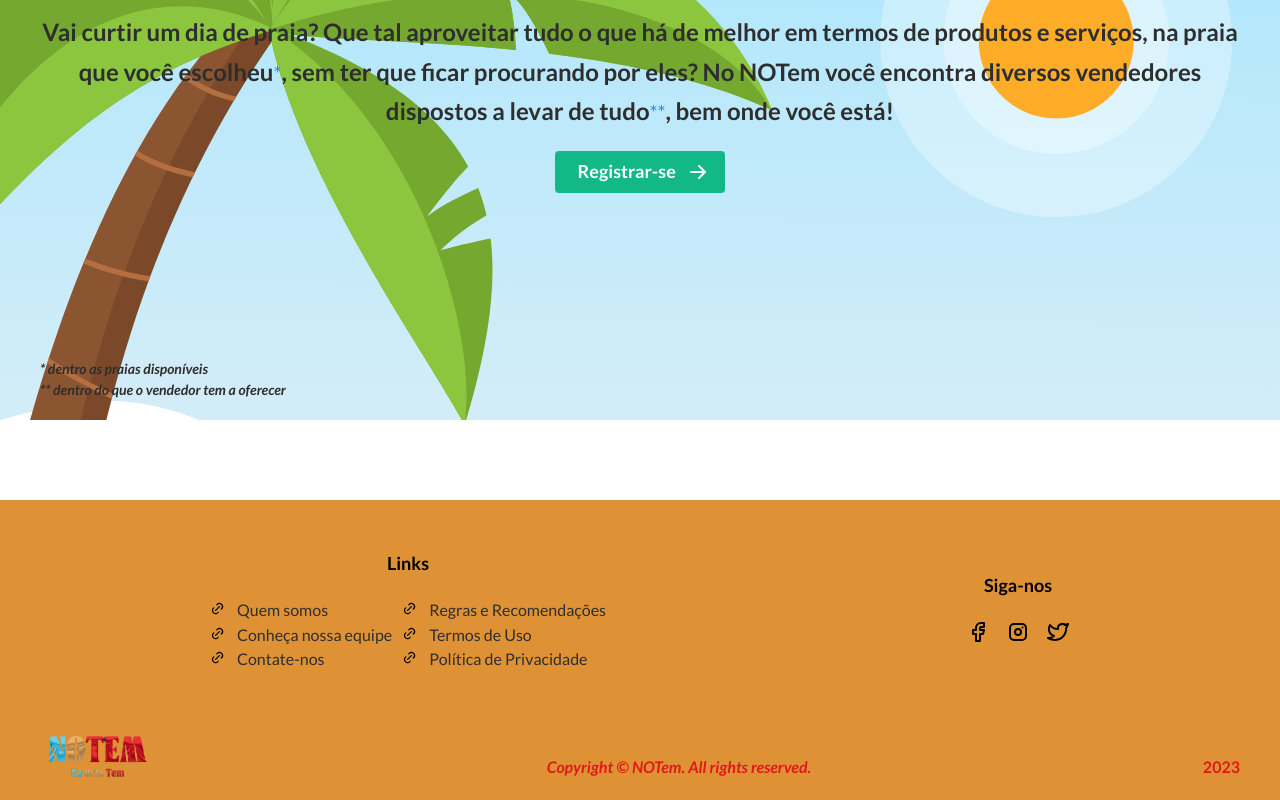
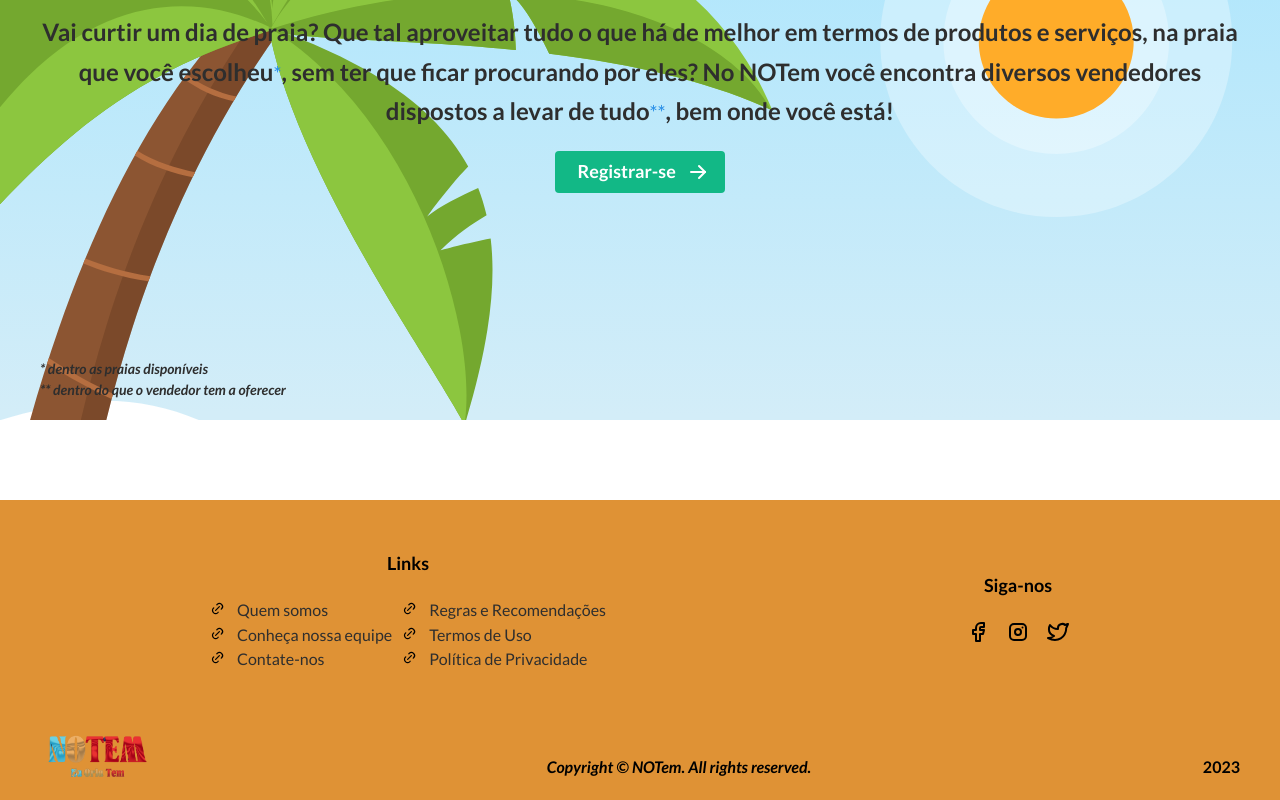
Before and after one commit to bruno-calasans-ifpe/project-notem-client, a React (Vite) app: page / in a window 1280 px wide. Shown: the part 180-980 px from the top of the page. Built offline with nearby package versions, Linux system fonts and the light colour scheme.

Commit message:
change copyright and year text on footer

```diff
--- a/src/layout/Footer/Footer.tsx
+++ b/src/layout/Footer/Footer.tsx
@@ -112,16 +112,10 @@
         <Text
           fs="italic"
           fw="bold"
-          c="var(--letterColor2o1)"
         >
           Copyright © NOTem. All rights reserved.
         </Text>
-        <Text
-          fw="bold"
-          c="var(--letterColor2o1)"
-        >
-          2023
-        </Text>
+        <Text fw="bold">2023</Text>
       </BottomFooter>
     </Container>
   )
```
